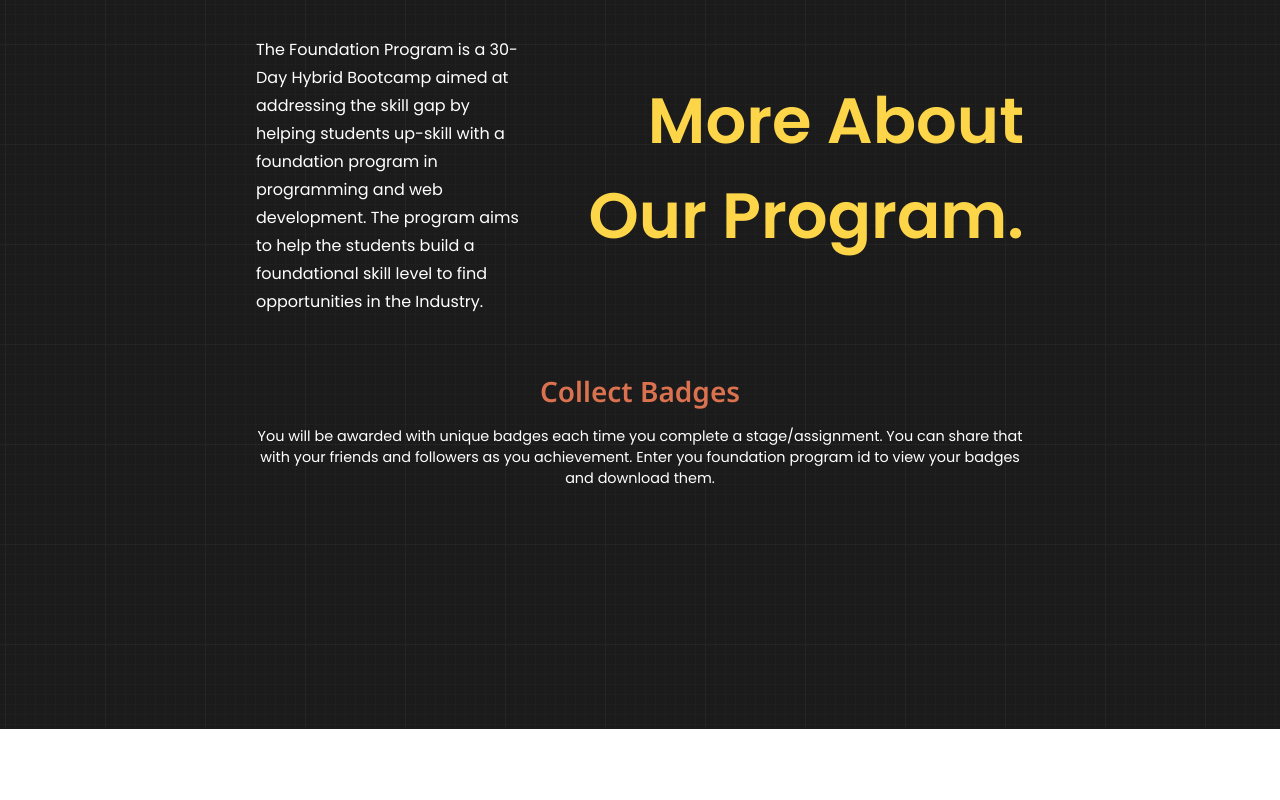
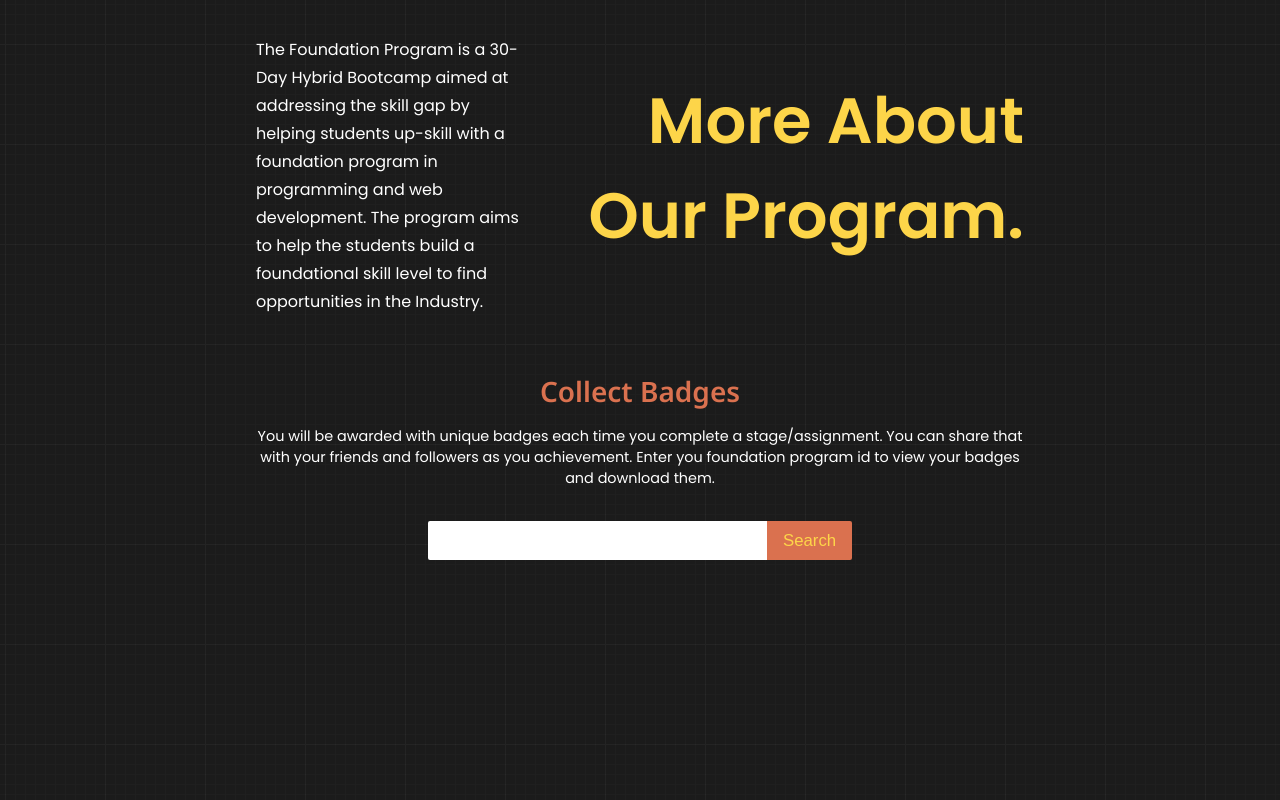
Before and after one commit to gtech-mulearn/foundation, a Next.js app: page / in a window 1280 px wide. Shown: the part 661-1461 px from the top of the page. Before the commit the page ends 1390 px from the top, so only its background shows below. Built offline with nearby package versions, Linux system fonts and the light colour scheme.

Commit message:
Going to implement search

```diff
--- a/components/Input/Input.jsx
+++ b/components/Input/Input.jsx
@@ -36,8 +36,18 @@ const Input = () => {
       <div className={styles.badges}>
         <p className={styles.b_header}>Collect Badges</p>
         <p className={styles.b_description}>
-          You will be awarded with unique badges each time you complete a stage/assignment. You can share that with your friends and followers as you achievement. Enter you foundation program id to view your badges and download them.
+          You will be awarded with unique badges each time you complete a
+          stage/assignment. You can share that with your friends and followers
+          as you achievement. Enter you foundation program id to view your
+          badges and download them.
         </p>
+      </div>
+
+      <div className={styles.searchfield}>
+        <input type="text" name="" id="" className={styles.inputfield} />
+        <button type="submit" className={styles.btnsubmit}>
+          Search
+        </button>
       </div>
     </div>
   );
--- a/components/Input/Input.module.css
+++ b/components/Input/Input.module.css
@@ -105,3 +105,45 @@
 
   font-size: 0.9rem;
 }
+
+.searchfield{
+  display: flex;
+  flex-direction: row;
+  justify-content: center;
+  align-items: center;
+  margin-top: 4vh;
+}
+
+.inputfield{
+  width: 60%;
+  padding: 0.5rem 0.75rem;
+  border: none;
+  border-radius: 2px 0 0 2px;
+}
+
+.btnsubmit{
+  padding: 0.5rem 0.75rem;
+  color: #1b1b1b;
+  font-weight: 600;
+  background-color: #DA714F;
+  border-radius: 0 2px 2px 0;
+  border: none;
+}
+
+@media only screen and (min-width: 1280px) {
+  .inputfield{
+    width: 40%;
+    padding: 0.75rem 1rem;
+    border: none;
+    border-radius: 2px 0 0 2px;
+  }
+
+  .btnsubmit{
+    padding: 0.6rem 1rem;
+    color: #fdd549;
+    font-size: 1.05rem;
+    font-weight: 500;
+    background-color: #DA714F;
+    border: none;
+  }
+}
```
